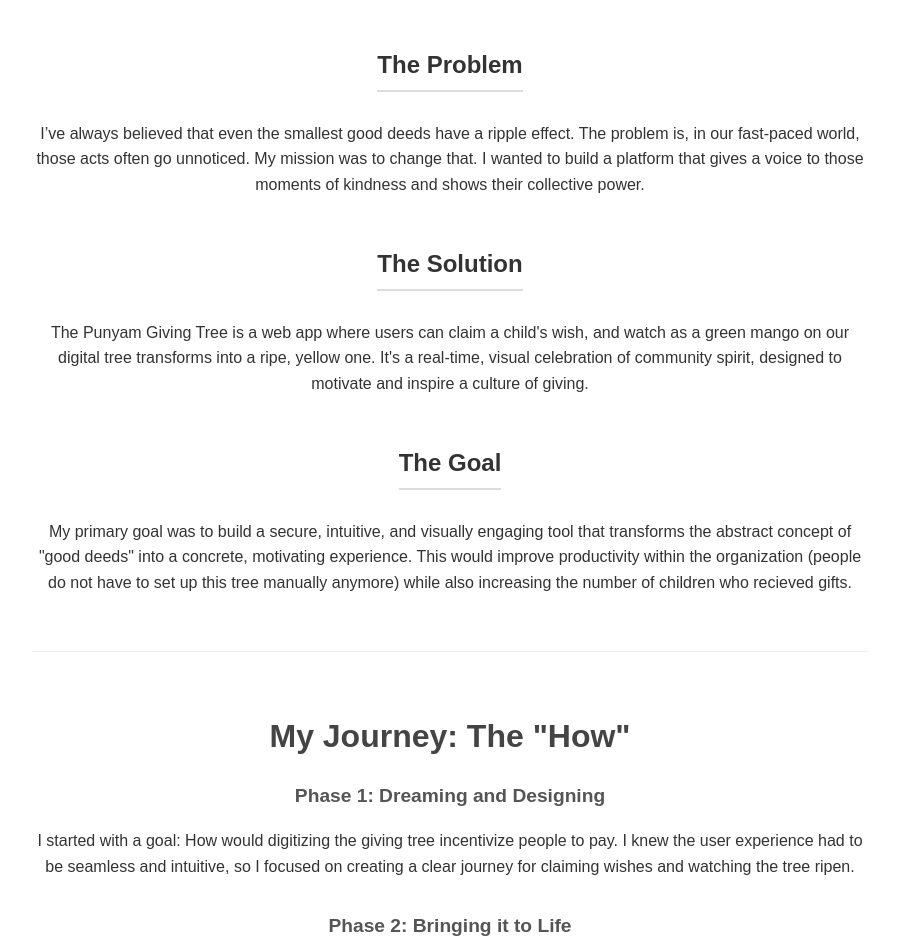
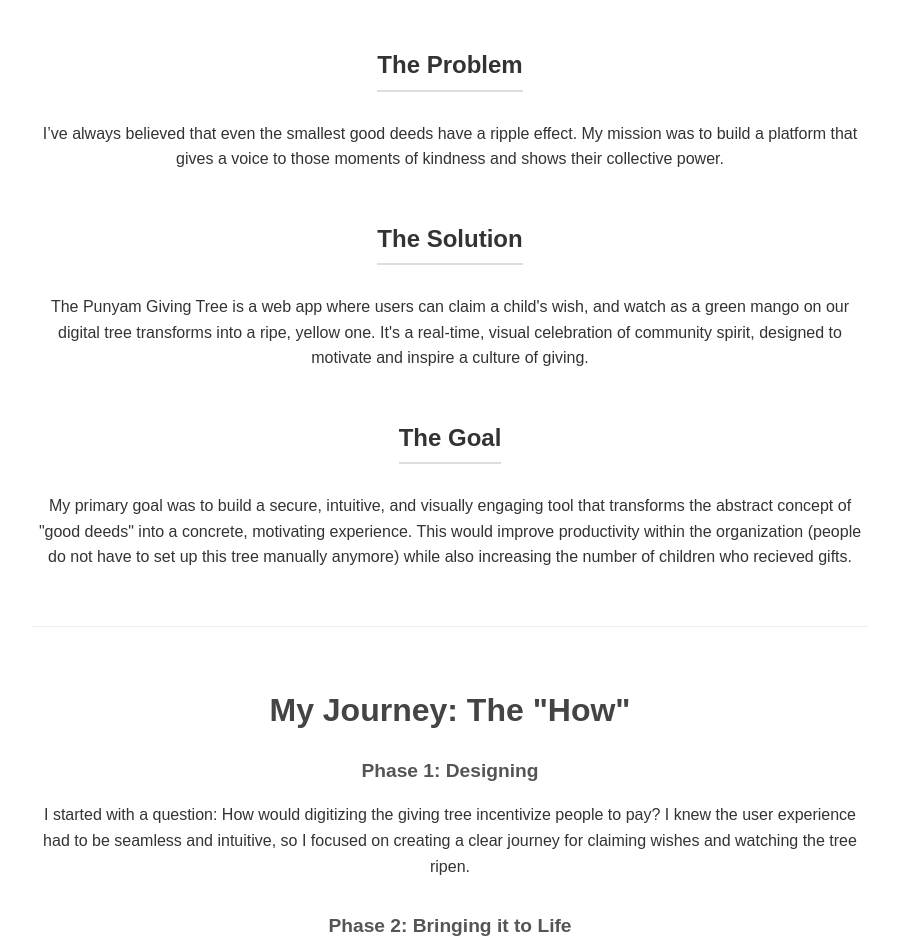
Before and after one commit to ducatiGirl/Anjali-personal-website, a React (Create React App) app: page /projects/punyam in a window 1280 px wide. Shown: the part 580-1532 px from the top of the page, without its empty margins (190-1089 px from the left). Built offline with nearby package versions, Linux system fonts and the light colour scheme.

Commit message:
Update Punyam.js

```diff
--- a/src/projects/Punyam.js
+++ b/src/projects/Punyam.js
@@ -21,7 +21,7 @@
                 <h2>The Big Idea: The "What" and the "Why"</h2>
                 <div className="content-block">
                     <h3>The Problem</h3>
-                    <p>I’ve always believed that even the smallest good deeds have a ripple effect. The problem is, in our fast-paced world, those acts often go unnoticed. My mission was to change that. I wanted to build a platform that gives a voice to those moments of kindness and shows their collective power.</p>
+                    <p>I’ve always believed that even the smallest good deeds have a ripple effect. My mission was to build a platform that gives a voice to those moments of kindness and shows their collective power.</p>
                 </div>
                 <div className="content-block">
                     <h3>The Solution</h3>
@@ -37,8 +37,8 @@
             <section className="project-section">
                 <h2>My Journey: The "How"</h2>
                 <div className="process-phase">
-                    <h3>Phase 1: Dreaming and Designing</h3>
-                    <p>I started with a goal: How would digitizing the giving tree incentivize people to pay. I knew the user experience had to be seamless and intuitive, so I focused on creating a clear journey for claiming wishes and watching the tree ripen.</p>
+                    <h3>Phase 1: Designing</h3>
+                    <p>I started with a question: How would digitizing the giving tree incentivize people to pay? I knew the user experience had to be seamless and intuitive, so I focused on creating a clear journey for claiming wishes and watching the tree ripen.</p>
                 </div>
                 <div className="process-phase">
                     <h3>Phase 2: Bringing it to Life</h3>
```
